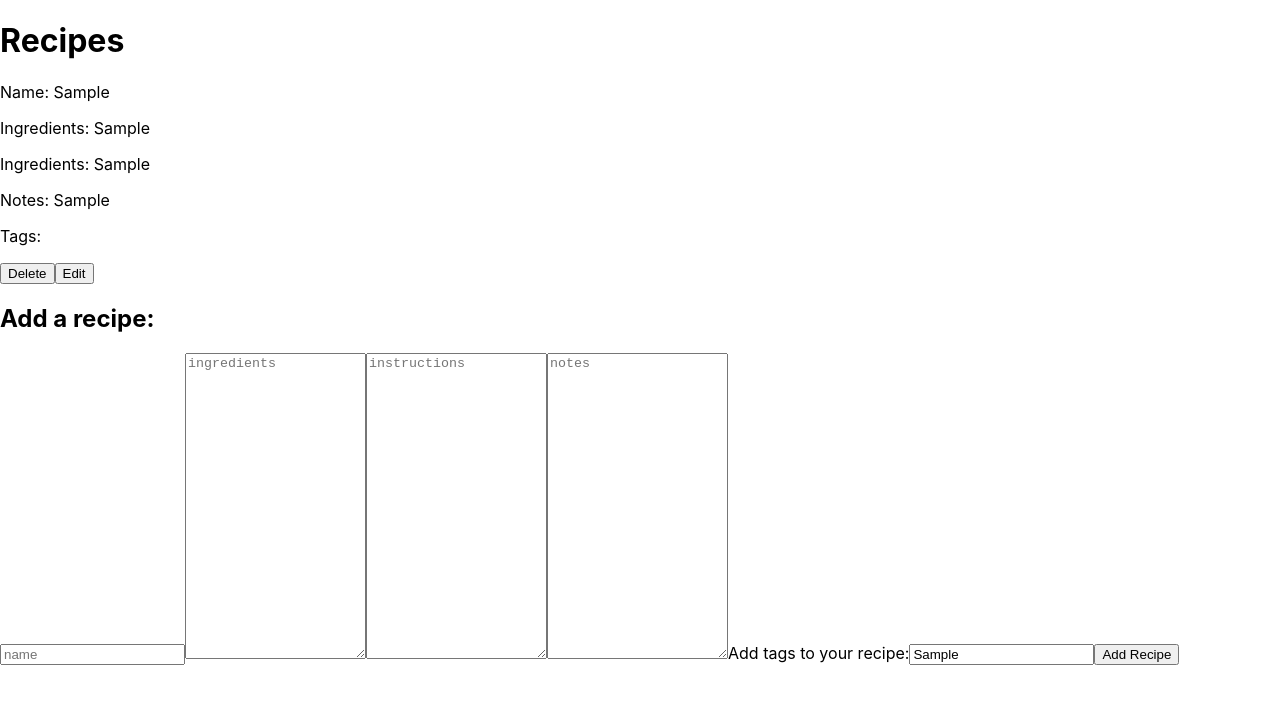
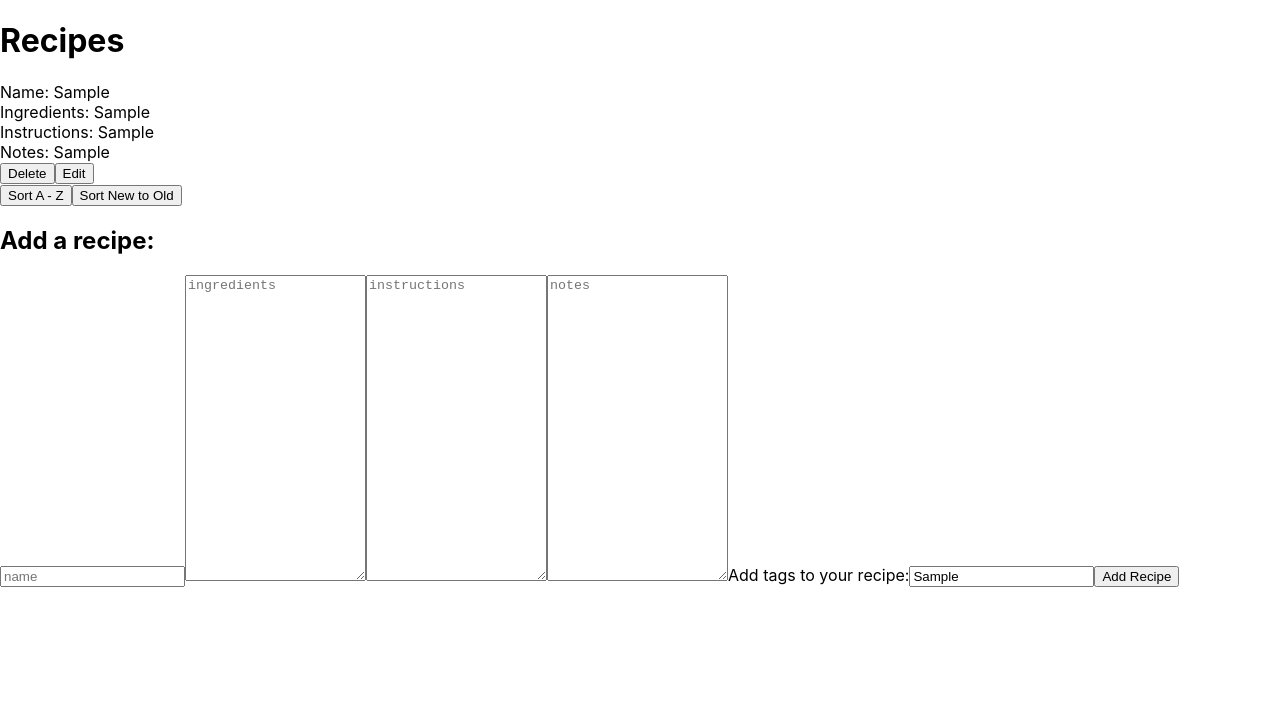
Before and after one commit to JordanKurtzman/Recipe-App, a React (Create React App) app: page / in a window 1280 px wide. Both pictures are taken after typing "Sample", "Sample", "Sample", "Sample", "Sample" into the empty fields and a click on the button "Add Recipe". Shown: the top 704 px of the page. Built offline with nearby package versions, Linux system fonts and the light colour scheme.

Commit message:
added sorting features

```diff
--- a/src/components/Recipe.js
+++ b/src/components/Recipe.js
@@ -1,16 +1,18 @@
 import React, { useState } from 'react'
 import Modal  from 'react-modal'
 import { useDispatch } from 'react-redux'
-import { EDIT_RECIPE_NAME, EDIT_RECIPE_INGREDIENTS, EDIT_RECIPE_INSTRUCTIONS, EDIT_RECIPE_NOTES, EDIT_RECIPE_TAG } from '../features/recipeslice'
+import { EDIT_RECIPE_NAME, EDIT_RECIPE_INGREDIENTS, EDIT_RECIPE_INSTRUCTIONS, EDIT_RECIPE_NOTES } from '../features/recipeslice'
 
-const Recipe = ({id, name, instructions, ingredients, notes, tags, createdAt, deleteRecipe}) => {
+
+
+
+
+const Recipe = ({id, name, instructions, ingredients, notes, deleteRecipe}) => {
     const [modalIsOpen, setIsOpen] = useState(false)
     const [newName, setName] = useState('')
     const [newIngredients, setIngredients] = useState('')
     const [newInstructions, setInstructions] = useState('')
     const [newNotes, setNotes] = useState('')
-    const [newTag, setTag] = useState('')
-    const [newTags, setNewTags] = useState([])
     const dispatch = useDispatch()
 
     const modalOpen = () => {
@@ -20,7 +22,11 @@ const Recipe = ({id, name, instructions, ingredients, notes, tags, createdAt, de
     const modalClose = () => {
         setIsOpen(false)
     }
-    const saveEdits = (newName, newIngredients, newInstructions, newNotes, id, newTags) => {
+
+    const separator = ","
+    const ingredientsArray = ingredients.split(separator)
+
+    const saveEdits = (newName, newIngredients, newInstructions, newNotes, id) => {
         if(newName !== ''){
             dispatch(EDIT_RECIPE_NAME({ id: id, name: newName }))
         }
@@ -34,7 +40,6 @@ const Recipe = ({id, name, instructions, ingredients, notes, tags, createdAt, de
         if(newNotes !== ''){
             dispatch(EDIT_RECIPE_NOTES({ id: id, notes: newNotes }))
         }
-
 
 
         modalClose()
@@ -51,23 +56,24 @@ const Recipe = ({id, name, instructions, ingredients, notes, tags, createdAt, de
     const handleNotesChange = (e) => {
         setNotes(e.target.value)
     }
-    const handleTagChange = (e) => {
-        setTag(e.target.value)
-    }
+
+
+
+
+
 
     return (
         <div>
-            {name && <p>Name: {name}</p>}
-            {ingredients && <p>Ingredients: {ingredients}</p>}
-            {instructions && <p>Ingredients: {ingredients}</p>}
-            {notes && <p>Notes: {notes}</p>}
-            {tags && <p>Tags:{tags.map((tag, index) => {
-                return <span key={index}>{tag}</span>
-            })}</p>}
+            {name && <div>Name: {name}</div>}
+            {ingredients && <div>Ingredients: {ingredients}</div>}
+            {instructions && <div>Instructions: {ingredients}</div>}
+            {notes && <div>Notes: {notes}</div>}
+
         <button onClick={(() => deleteRecipe(id))}>Delete</button>
         <button onClick={modalOpen}>Edit</button>
         <Modal
                 isOpen={modalIsOpen}
+                ariaHideApp={false}
                 onRequestClose={modalClose}
                 >
                 <h1>Edit Recipe</h1>
@@ -75,9 +81,6 @@ const Recipe = ({id, name, instructions, ingredients, notes, tags, createdAt, de
                 <h2>Ingredients:</h2><p>{ingredients}</p>
                 <h2>Instructions:</h2><p>{instructions}</p>
                 <h2>Notes:</h2><p>{notes}</p>
-                <h2>Tags:</h2><p>Tags:{tags.map((tag) => {
-                    return <span>{tag}</span>
-                })}</p>
                 <input
                     type="text"
                     placeholder="name"
@@ -100,7 +103,8 @@ const Recipe = ({id, name, instructions, ingredients, notes, tags, createdAt, de
 
 
 
-                <button onClick={(() =>saveEdits(newName, newIngredients, newInstructions, newNotes, id, newTags))}>Save</button>
+
+                <button onClick={(() =>saveEdits(newName, newIngredients, newInstructions, newNotes, id))}>Save</button>
 
         </Modal>
 
--- a/src/components/RecipeApp.js
+++ b/src/components/RecipeApp.js
@@ -28,6 +28,8 @@ const RecipeApp = () => {
     const recipes = useSelector((state) => state.recipes)
 
 
+
+
     const addRecipe = (name, ingredients, instructions, notes, tags) => {
         const date = new Date()
         const newRecipe = {
@@ -36,7 +38,8 @@ const RecipeApp = () => {
             instructions: instructions,
             notes: notes,
             id: uuidv4(),
-            createdAt: date.toLocaleDateString(),
+            date: date.toLocaleDateString(),
+            createdAt: Date.now(),
             tags: tags
         }
         dispatch(ADD_RECIPE(newRecipe))
@@ -69,6 +72,7 @@ const RecipeApp = () => {
                     recipes={recipes}
                     addRecipe={addRecipe}
                     deleteRecipe={deleteRecipe}
+
                     />
 
             </ErrorBoundary>
--- a/src/components/RecipeList.js
+++ b/src/components/RecipeList.js
@@ -1,8 +1,30 @@
-import React from 'react'
+import React, {useState} from 'react'
 import Recipe from './Recipe'
+import { SORT_ALPHABETICALLY, SORT_NEW_TO_OLD, SORT_OLD_TO_NEW } from '../features/recipeslice'
+import { useDispatch } from 'react-redux'
+
 
 
 const RecipeList = ({recipes, addRecipe, deleteRecipe}) => {
+    const [buttonText, setButtonText] = useState('Sort New to Old')
+
+    const dispatch = useDispatch()
+
+    const buttonChange = () => {
+        if(buttonText === 'Sort New to Old'){
+            setButtonText('Sort Old to New')
+            dispatch(SORT_NEW_TO_OLD())
+        }
+        if(buttonText === 'Sort Old to New'){
+            setButtonText('Sort New to Old')
+            dispatch(SORT_OLD_TO_NEW())
+        }
+
+    }
+
+
+
+
     return (
         <div>
     {recipes.map((recipe, index) => {
@@ -13,7 +35,7 @@ const RecipeList = ({recipes, addRecipe, deleteRecipe}) => {
         notes={recipe.notes}
         id={recipe.id}
         createdAt={recipe.createdAt}
-        tags={recipe.tags}
+        date={recipe.date}
         deleteRecipe={deleteRecipe}
         addRecipe={addRecipe}
         key={index}
@@ -22,6 +44,11 @@ const RecipeList = ({recipes, addRecipe, deleteRecipe}) => {
         />
     })}
 
+            {recipes.length > 0 && <div>
+                <button onClick={(() => dispatch(SORT_ALPHABETICALLY()))}>Sort A - Z</button>
+                <button onClick={(() => buttonChange())}>{buttonText}</button>
+                </div>
+        }
 
         </div>
     )
--- a/src/features/recipeslice.js
+++ b/src/features/recipeslice.js
@@ -5,8 +5,8 @@ import { createSlice } from "@reduxjs/toolkit"
 export const recipeSlice = createSlice({
     name: 'recipesSlice',
     initialState: {
-        recipes: [],
-        sortBy: undefined
+        recipes: []
+
     },
     reducers: {
         ADD_RECIPE: (state, action) => {
@@ -43,21 +43,57 @@ export const recipeSlice = createSlice({
                 }
             })
         },
-        EDIT_RECIPE_TAG: (state, action) => {
-            state.recipes.map((recipe) => {
-                if (recipe.id === action.payload.id) {
-                    recipe.tags.map((tag) => {
-                        return tag = action.payload
-                    })
-
+        SORT_ALPHABETICALLY: (state) => {
+            state.recipes.sort((a, b) =>{
+                if(a.name > b.name) {
+                    return 1
+                }
+                if(a.name < b.name){
+                    return -1
+                }
+                if(a.name === b.name){
+                    return 0
+                }
+            })
+        },
+        SORT_NEW_TO_OLD: (state) => {
+            state.recipes.sort((a,b) => {
+                if(a.createdAt < b.createdAt){
+                    return 1
+                }
+                if(a.createdAt > b.createdAt){
+                    return -1
+                }
+                else{
+                    return 0
+                }
+            })
+        },
+        SORT_OLD_TO_NEW: (state) => {
+            state.recipes.sort((a, b) => {
+                if (a.createdAt > b.createdAt) {
+                    return 1
+                }
+                if (a.createdAt < b.createdAt) {
+                    return -1
+                }
+                else {
+                    return 0
                 }
             })
         },
 
 
+
+
+
+
+
+
     }
+
 })
 
-export const { ADD_RECIPE, DELETE_RECIPE, EDIT_RECIPE_NAME, EDIT_RECIPE_INGREDIENTS, EDIT_RECIPE_INSTRUCTIONS, EDIT_RECIPE_NOTES, EDIT_RECIPE_TAG  } = recipeSlice.actions;
+export const { ADD_RECIPE, DELETE_RECIPE, EDIT_RECIPE_NAME, EDIT_RECIPE_INGREDIENTS, EDIT_RECIPE_INSTRUCTIONS, EDIT_RECIPE_NOTES, SORT_ALPHABETICALLY, SORT_NEW_TO_OLD, SORT_OLD_TO_NEW  } = recipeSlice.actions;
 
 export default recipeSlice.reducer
```
